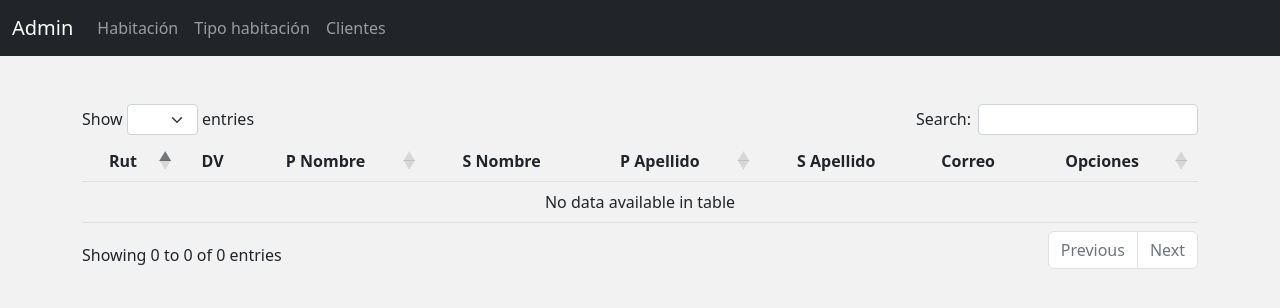
After one commit to JuanZweifel/veranumIng, a Django app: page /clientes in a window 1280 px wide. The commit adds this page. Shown: the top 308 px of the page. Run offline with Django 4.2, Linux system fonts and the light colour scheme; data that the repository does not hold is empty; some libraries are stand-ins or nearby versions.

Commit message:
Tabla_clientes
Creación de tabla de clientes con filtros de busqueda

```diff
--- a/app/static/css/style.css
+++ b/app/static/css/style.css
@@ -10,3 +10,8 @@ body{
     height: 100vh;
 
 }
+
+.centered {
+    text-align: center !important;
+    vertical-align: middle !important;
+}
--- /dev/null
+++ b/app/static/js/clientes.js
@@ -0,0 +1,63 @@
+let dataTable;
+let dataTableIsInitialized;
+
+
+
+const dataTableOptions = {
+    columnDefs: [
+        {className: "centered", targets: [0,1,2,3,4,5,6,7] },
+        {orderable:false, targets:[1,3,5,6]},
+        {searchable:false,targets:[1,7]},
+
+    ],
+    pageLength: 4,
+    destroy: true
+};
+
+
+const initDataTable = async () => {
+    if (dataTableIsInitialized) {
+        dataTable.destroy();
+    }
+
+    await listaclientes();
+
+    dataTable = $("#datatable-responsive").DataTable(dataTableOptions);
+
+    dataTableIsInitialized = true;
+};
+
+
+
+const listaclientes=async()=>{
+    try {
+        const response =await fetch("http://127.0.0.1:8000/lista_clientes/")
+        const data=await response.json();
+
+        let content = ``;
+        data.clientes.forEach((cliente) => {
+            content += `
+                <tr>
+                    <td>${cliente.run}</td>
+                    <td>${cliente.dv}</td>
+                    <td>${cliente.primer_nombre}</td>
+                    <td>${cliente.segundo_nombre}</td>
+                    <td>${cliente.apellido_paterno}</td>
+                    <td>${cliente.apellido_materno}</td>
+                    <td>${cliente.correo}</td>
+                    <td>
+                    <a href="modificar_perfil/ ${cliente.run}" role="button" class="btn btn-primary text-light">Modificar</a>
+                    <a href="#" role="button" class="btn btn-danger text-light">Eliminar</a> </td>
+                    </td>
+                </tr>`;
+        });
+        table_body_clientes.innerHTML = content;
+
+    } catch (ex) {
+        alert(ex);
+    }
+};
+
+window.addEventListener('load', async()=>{
+    await initDataTable();
+});
--- a/app/templates/app/base_tipo.html
+++ b/app/templates/app/base_tipo.html
@@ -16,6 +16,9 @@
     <!-- Bootstrap CSS v5.2.1 -->
     <link href="https://cdn.jsdelivr.net/npm/bootstrap@5.2.1/dist/css/bootstrap.min.css" rel="stylesheet"
         integrity="sha384-iYQeCzEYFbKjA/T2uDLTpkwGzCiq6soy8tYaI1GyVh/UjpbCx/TYkiZhlZB6+fzT" crossorigin="anonymous">
+
+    <!-- Data table css -->
+    <link href="https://cdn.datatables.net/1.13.4/css/dataTables.bootstrap5.min.css" rel="stylesheet">
 
     <link rel="stylesheet" href="{% static 'css/style.css' %}">
 
@@ -36,6 +39,9 @@
                         </li>
                         <li class="nav-item">
                             <a class="nav-link" href="{% url 'tipo_habitacion' %}">Tipo habitación</a>
+                        </li>
+                        <li class="nav-item">
+                            <a class="nav-link" href="{% url 'clientes' %}">Clientes</a>
                         </li>
                     </ul>
                 </div>
@@ -58,6 +64,14 @@
     <script src="https://cdn.jsdelivr.net/npm/bootstrap@5.2.1/dist/js/bootstrap.min.js"
         integrity="sha384-7VPbUDkoPSGFnVtYi0QogXtr74QeVeeIs99Qfg5YCF+TidwNdjvaKZX19NZ/e6oz" crossorigin="anonymous">
         </script>
-</body>
+
+        <script src="https://cdn.jsdelivr.net/npm/bootstrap@5.2.3/dist/js/bootstrap.bundle.min.js" integrity="sha384-kenU1KFdBIe4zVF0s0G1M5b4hcpxyD9F7jL+jjXkk+Q2h455rYXK/7HAuoJl+0I4" crossorigin="anonymous"></script>
+
+
+
+        {% block scripts %}
+
+        {% endblock scripts %}
+    </body>
 
 </html>
--- /dev/null
+++ b/app/templates/app/clientes.html
@@ -0,0 +1,49 @@
+{% extends 'app/base_tipo.html' %}
+{% load static %}
+
+
+{% block contenido %}
+<div class="container mt-5">
+    <div class="row">
+        <div class="col-sm-12 col-md-12 col-lg-12 cot-xl-12">
+            <div class="table-responsive">
+                <table id="datatable-responsive" class="table">
+                    <thead>
+                        <tr>
+                            <th class="centered">Rut</th>
+                            <th class="centered">DV</th>
+                            <th class="centered">P Nombre</th>
+                            <th class="centered">S Nombre</th>
+                            <th class="centered">P Apellido</th>
+                            <th class="centered">S Apellido</th>
+                            <th class="centered">Correo</th>
+                            <th class="centered">Opciones</th>
+                        </tr>
+
+
+                    </thead>
+                    <tbody id="table_body_clientes">
+
+
+                    </tbody>
+                </table>
+
+            </div>
+        </div>
+
+    </div>
+
+
+</div>
+
+
+<!-- Data tables js -->
+<!-- jQuery -->
+<script src="https://cdnjs.cloudflare.com/ajax/libs/jquery/3.6.0/jquery.min.js"></script>
+<!-- DataTable.js -->
+<script src="https://cdn.datatables.net/1.13.1/js/jquery.dataTables.min.js"></script>
+<script src="https://cdn.datatables.net/1.13.1/js/dataTables.bootstrap5.min.js"></script>
+<script src="https://cdn.datatables.net/plug-ins/1.13.4/i18n/es-ES.json"></script>
+
+<script src="{% static 'js/clientes.js' %}"></script>
+{% endblock contenido %}
--- a/app/urls.py
+++ b/app/urls.py
@@ -2,7 +2,7 @@ from django.urls import include,path
 from .views import tipo_habitacion,tipo_habitacion_add, tipo_habitacion_modif,tipo_habitacion_eliminar, habitacion_eliminar
 from .views import tipo_habitacion,tipo_habitacion_add, habitacion,habitacion_add, index, habitacion_modif
 from .views import index_usuario
-from .views import crear_cuenta
+from .views import crear_cuenta, clientes, lista_clientes
 from .views import modificar_perfil
 
 
@@ -18,5 +18,7 @@ urlpatterns = [
     path('', index, name='index'),
     path('index_usuario', index_usuario, name='index_usuario'),
     path('accounts/crear_cuenta', crear_cuenta, name='crear_cuenta'),
-    path('modificar_perfil/<id>', modificar_perfil, name='modificar_perfil')
+    path('modificar_perfil/<id>', modificar_perfil, name='modificar_perfil'),
+    path('clientes', clientes, name= 'clientes'),
+    path('lista_clientes/',lista_clientes, name='lista_clientes'),
 ]
--- a/app/views.py
+++ b/app/views.py
@@ -1,5 +1,6 @@
 from django.shortcuts import render, get_object_or_404,redirect
 from django.http import HttpResponseRedirect
+from django.http.response import JsonResponse
 from .models import Tipo_habitacion, Habitacion, Cliente
 from .forms import frmAddTipo, frmAddHabitacion
 from .forms import frmAddTipo, frmModifTipo, frmModifHabitacion
@@ -8,6 +9,16 @@ from .forms import frmPerfilCliente, frmModifDatosCliente
 from django.contrib.auth.models import User
 
 # Create your views here.
+def clientes(request):
+
+
+    return render(request, "app/clientes.html")
+
+def lista_clientes(_request):
+    clientes = list(Cliente.objects.values())
+    data={'clientes':clientes}
+    return JsonResponse(data)
+
 
 def modificar_perfil(request,id):
     modificar=get_object_or_404(Cliente,run=id)
```
